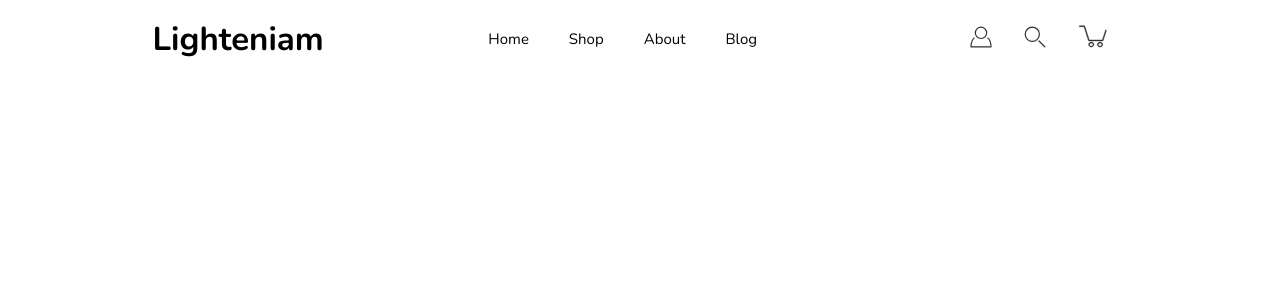
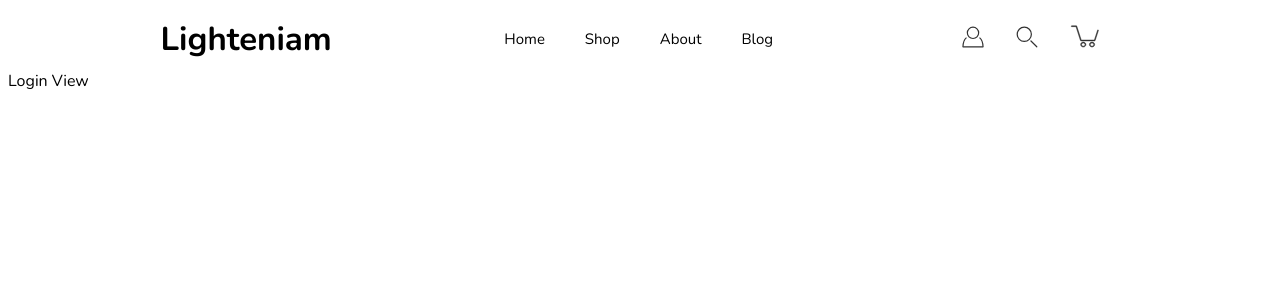
Before and after one commit to eeemons/genesys-software, a Vue app: page /login in a window 1280 px wide. Shown: the top 300 px of the page. Built offline with nearby package versions, Linux system fonts and the light colour scheme.

Commit message:
added login page route

```diff
--- a/package.json
+++ b/package.json
@@ -16,7 +16,6 @@
     "@babel/core": "^7.12.16",
     "@babel/eslint-parser": "^7.12.16",
     "@vue/cli-plugin-babel": "~5.0.0",
-    "@vue/cli-plugin-eslint": "~5.0.0",
     "@vue/cli-plugin-router": "~5.0.0",
     "@vue/cli-service": "~5.0.0",
     "eslint": "^7.32.0",
--- a/src/components/NavigationBar.vue
+++ b/src/components/NavigationBar.vue
@@ -10,8 +10,11 @@
       <router-link to="/blog">Blog</router-link>
     </div>
     <div class="user-links">
-      <router-link to="/registration"></router-link>
-      <button><img src="../assets/user.svg" alt="" /></button>
+      <button>
+        <router-link to="/login"
+          ><img src="../assets/user.svg" alt=""
+        /></router-link>
+      </button>
       <button><img src="../assets/search.svg" alt="" /></button>
       <button><img src="../assets/shop.svg" alt="" /></button>
     </div>
--- a/src/router/index.js
+++ b/src/router/index.js
@@ -3,6 +3,7 @@ import HomeView from "../views/HomeView.vue";
 import ShopView from "../views/ShopView.vue";
 import AboutView from "../views/AboutView.vue";
 import BlogView from "../views/BlogView.vue";
+import LoginView from "../views/LoginView.vue";
 
 const routes = [
   {
@@ -25,6 +26,11 @@ const routes = [
     name: "blog",
     component: BlogView,
   },
+  {
+    path: "/login",
+    name: "login",
+    component: LoginView,
+  },
 ];
 
 const router = createRouter({
--- /dev/null
+++ b/src/views/LoginView.vue
@@ -0,0 +1 @@
+<template>Login View</template>
```
Also changed, not shown: 1 other file (tests, documents, lock files or other folders).
